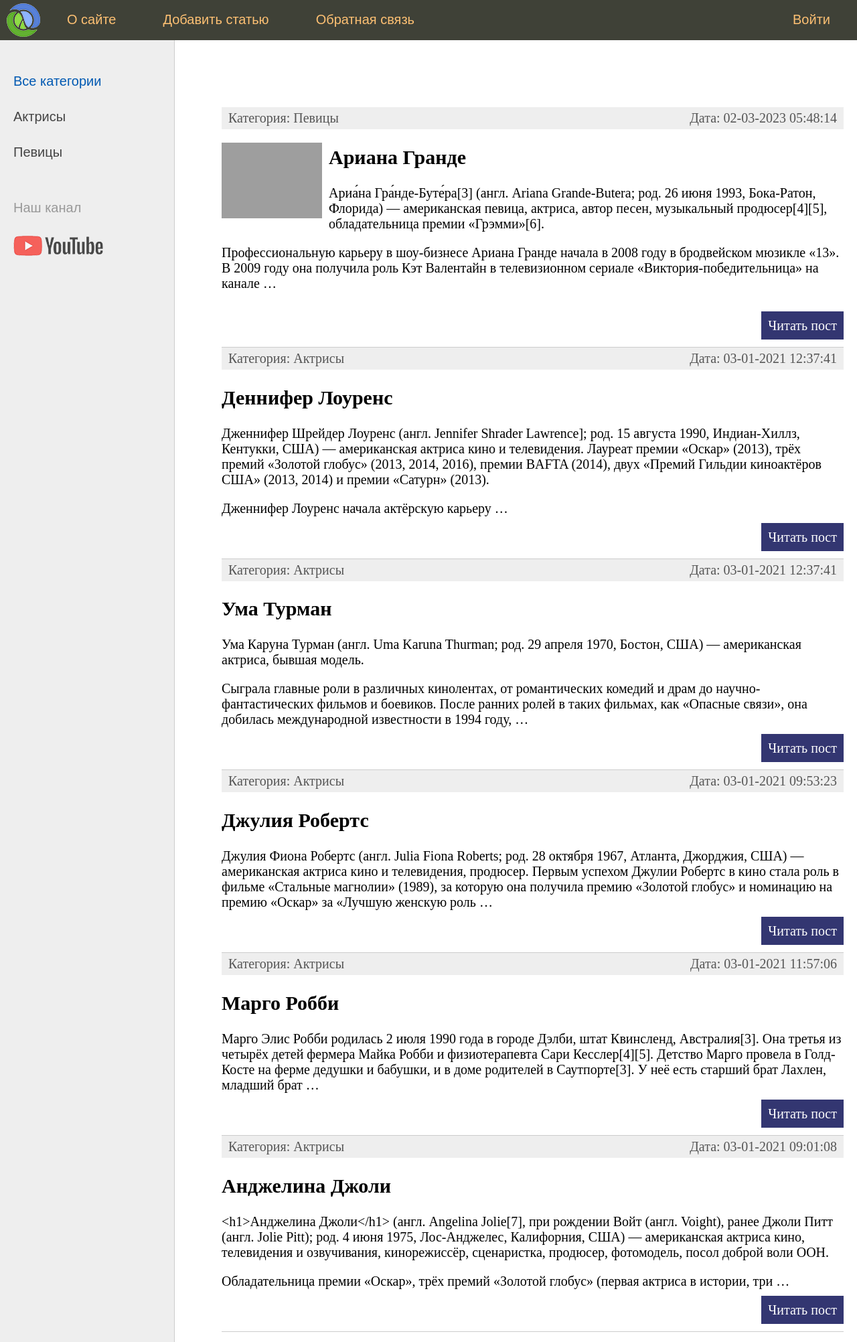
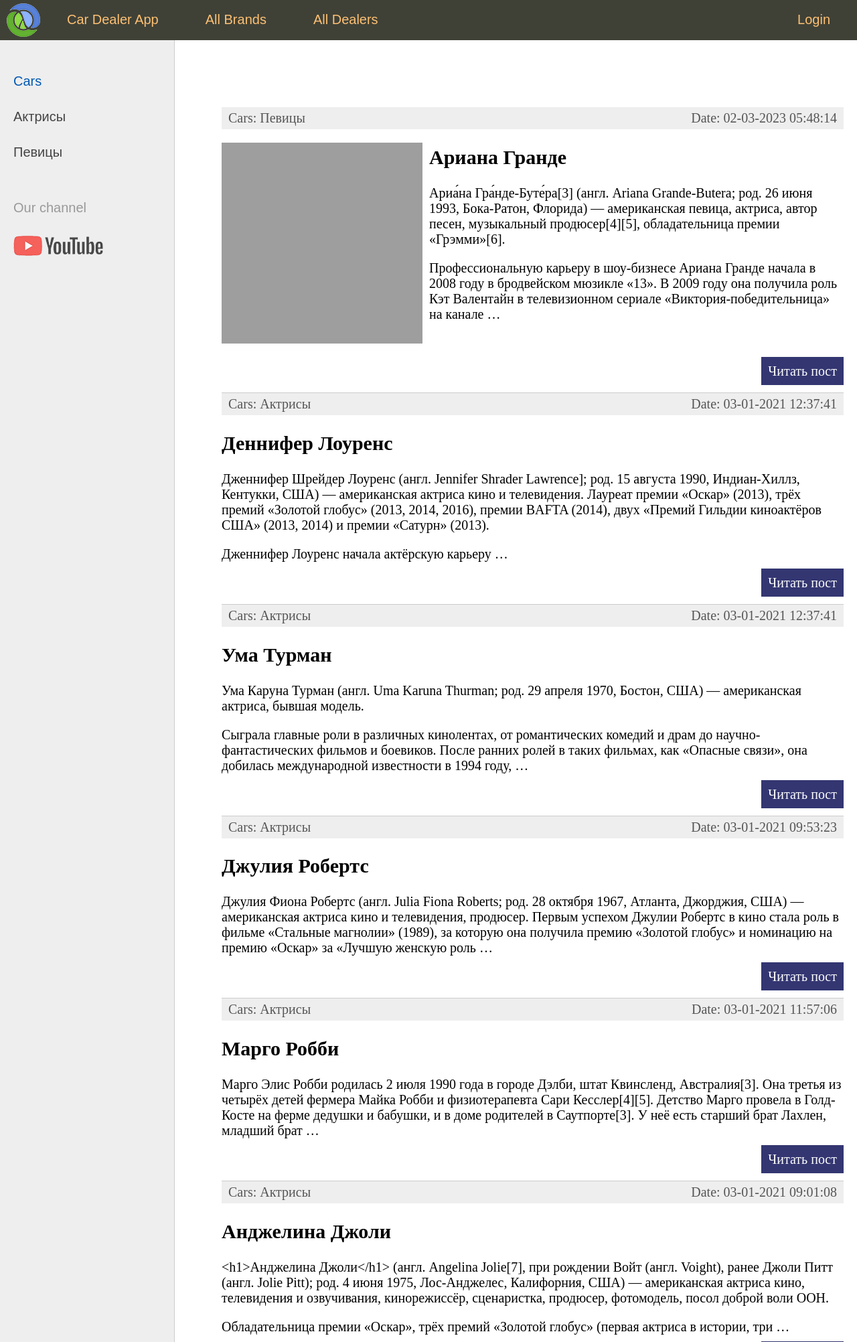
Before and after one commit to Zhaqqsybay/Django_Project, a Django app: page / in a window 1280 px wide. Shown: the top 2004 px of the page at 67% size. Run offline with Django 3.2, Linux system fonts and the light colour scheme; data comes from the database, SQL or seed files in the repository; both versions use the stored data as it was after the commit; grey boxes are pictures that could not be loaded.

Commit message:
Django_Project

```diff
--- a/women/static/women/css/styles.css
+++ b/women/static/women/css/styles.css
@@ -26,8 +26,8 @@ img.img-article-left {
 }
 
 img.img-article-left.thumb {
-	max-width: 150px;
-	height: auto;
+	max-width: 300px;
+	height: 300px;
 }
 
 p.link-read-post {
@@ -36,7 +36,7 @@ p.link-read-post {
 p.link-read-post a {
 	padding: 10px;
 	min-width: 100px;
-	background: #333671;
+	background: #333671	;
 	color: #fff;
 	text-decoration: none;
 }
--- a/women/templates/women/base.html
+++ b/women/templates/women/base.html
@@ -35,7 +35,7 @@
 	<td valign="top" class="left-chapters">
 	<ul id="leftchapters">
 {% if cat_selected == 0 %}
-		<li class="selected">Все категории</li>
+		<li class="selected">Cars</li>
 {% else %}
 		<li><a href="{% url 'home' %}">Все категории</a></li>
 {% endif %}
@@ -49,7 +49,7 @@
 {% endfor %}
 
 		<li class="share">
-		<p>Наш канал</p>
+		<p>Our channel</p>
 		<a class="share-yt" href="https://www.youtube.com/channel/UClJzWfGWuGJL2t-3dYKcHTA/playlists" target="_blank" rel="nofollow"></a>
 		</li>
 	</ul>
--- a/women/templates/women/index.html
+++ b/women/templates/women/index.html
@@ -5,8 +5,8 @@
 <ul class="list-articles">
 	{% for p in posts %}
 			<li><div class="article-panel">
-	<p class="first">Категория: {{p.cat}}</p>
-	<p class="last">Дата: {{p.time_update|date:"d-m-Y H:i:s"}}</p>
+	<p class="first">Cars: {{p.cat}}</p>
+	<p class="last">Date: {{p.time_update|date:"d-m-Y H:i:s"}}</p>
 </div>
 
 {% if p.photo %}
--- a/women/views.py
+++ b/women/views.py
@@ -3,10 +3,10 @@ from django.shortcuts import render, redirect
 
 from .models import *
 
-menu = [{'title': "О сайте", 'url_name': 'about'},
-        {'title': "Добавить статью", 'url_name': 'add_page'},
-        {'title': "Обратная связь", 'url_name': 'contact'},
-        {'title': "Войти", 'url_name': 'login'}
+menu = [{'title': "Car Dealer App", 'url_name': 'about'},
+        {'title': "All Brands", 'url_name': 'add_page'},
+        {'title': "All Dealers", 'url_name': 'contact'},
+        {'title': "Login", 'url_name': 'login'}
 ]
 
 
@@ -18,24 +18,24 @@ def index(request):
         'posts': posts,
         'cats': cats,
         'menu': menu,
-        'title': 'Главная страница',
+        'title': 'Car Dear',
         'cat_selected': 0,
     }
 
     return render(request, 'women/index.html', context=context)
 
 def about(request):
-    return render(request, 'women/about.html', {'menu': menu, 'title': 'О сайте'})
+    return render(request, 'women/about.html', {'menu': menu, 'title': 'Car Dealer App'})
 
 
 def addpage(request):
-    return HttpResponse("Добавление статьи")
+    return HttpResponse("All Brands")
 
 def contact(request):
-    return HttpResponse("Обратная связь")
+    return HttpResponse("All Dealers")
 
 def login(request):
-    return HttpResponse("Авторизация")
+    return HttpResponse("Login")
 
 
 def pageNotFound(request, exception):
```
Also changed, not shown: db.sqlite3.
